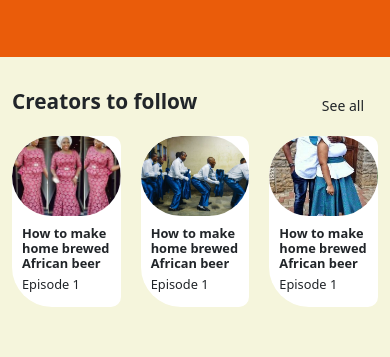
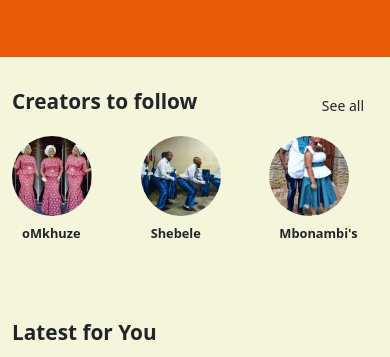
Before and after one commit to Gongongdotlive/hackerthon-streaming, a website: page index.html in a window 390 px wide. Shown: the part 1560-1917 px from the top of the page. Drawn offline with Linux system fonts and the light colour scheme.

Commit message:
update creator slides

```diff
--- a/css/responsive.css
+++ b/css/responsive.css
@@ -153,6 +153,8 @@
 	.menu-open .navigation .menu-wrapper{
 		transform: translateX(0);
 		transition: transform 0.2s ease-in;
+		backdrop-filter: blur(12px) saturate(120%);
+		background-color: #f4a460cf;
 	}
 	.navigation .menu-wrapper{
 
@@ -176,10 +178,13 @@
 
 	flex-direction: column;
 	overflow: hidden;
+		border-radius: 0;
+
+	background: transparent;
 	}
 	.current img{
 
-	width: auto;
+	width: 80px;
 	}
 
 	.current--content{
--- a/css/styles.css
+++ b/css/styles.css
@@ -913,5 +913,5 @@ margin-top: 5em;
 
 }
 
-.join--up .whatsapp--number{}
+.join--up .whatsapp--number{font-weight: bold;text-align: center;}
 .join--up label{}
--- a/index.html
+++ b/index.html
@@ -173,8 +173,8 @@
 							<div class="current viewable">
 								<img src="img/current/3.jpg" alt="" class="img-fluid">
 								<div class="current--content">
-									<p><b>How to make home brewed African beer</b></p>
-									<p>Episode 1</p>
+									<p><b>oMkhuze</b></p>
+
 								</div>
 							</div>
 						</div>
@@ -183,8 +183,8 @@
 							<div class="current viewable">
 								<img src="img/current/1.jpg" alt="" class="img-fluid">
 								<div class="current--content">
-									<p><b>How to make home brewed African beer</b></p>
-									<p>Episode 1</p>
+									<p><b>Shebele</b></p>
+
 								</div>
 							</div>
 						</div>
@@ -193,8 +193,8 @@
 							<div class="current viewable">
 								<img src="img/current/2.jpg" alt="" class="img-fluid">
 								<div class="current--content">
-									<p><b>How to make home brewed African beer</b></p>
-									<p>Episode 1</p>
+									<p><b>Mbonambi's</b></p>
+
 								</div>
 							</div>
 						</div>
@@ -203,8 +203,8 @@
 							<div class="current viewable">
 								<img src="img/current/3.jpg" alt="" class="img-fluid">
 								<div class="current--content">
-									<p><b>How to make home brewed African beer</b></p>
-									<p>Episode 1</p>
+									<p><b>oMkhuze</b></p>
+
 								</div>
 							</div>
 						</div>
```
